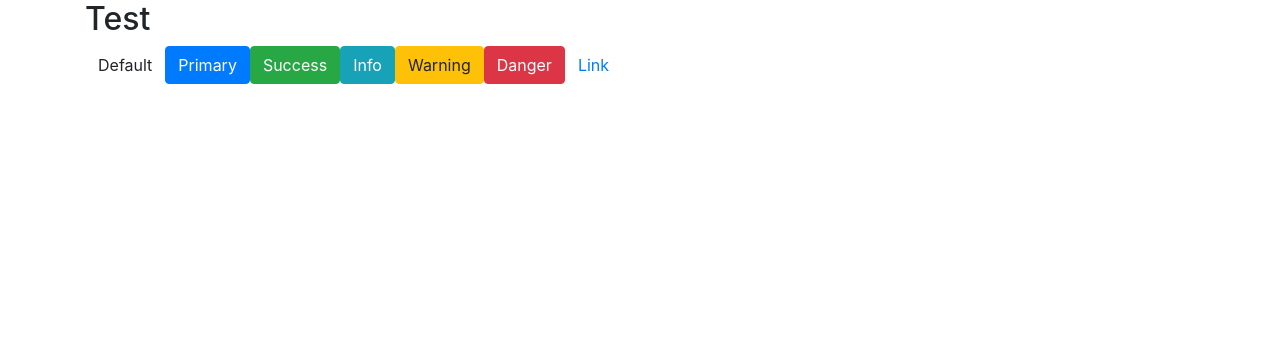
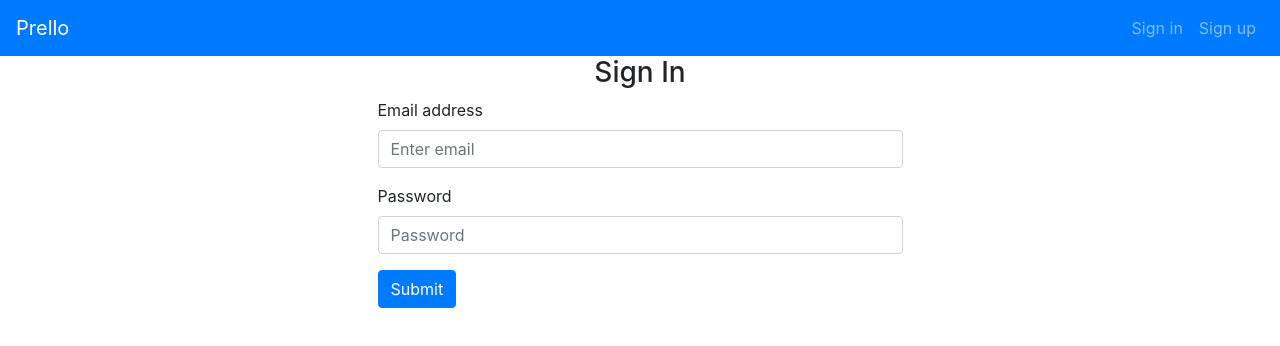
Before and after one commit to PaulContremoulin/PrelloProject, a React (Create React App) app in the folder client/: page / in a window 1280 px wide. Shown: the top 346 px of the page. Built offline with nearby package versions, Linux system fonts and the light colour scheme; no server answers.

Commit message:
[Front] - Login Views

```diff
--- a/client/package.json
+++ b/client/package.json
@@ -6,6 +6,8 @@
     "bootstrap": "^4.1.3",
     "classnames": "^2.2.6",
     "dotenv": "^6.1.0",
+    "jquery": "^3.3.1",
+    "popper.js": "^1.14.4",
     "react": "^16.5.2",
     "react-bootstrap": "^0.32.4",
     "react-dom": "^16.5.2",
@@ -13,6 +15,8 @@
     "react-router": "^4.3.1",
     "react-scripts": "2.0.5",
     "redux": "^4.0.1",
+    "redux-logger": "^3.0.6",
+    "redux-thunk": "^2.3.0",
     "socket.io-client": "^2.1.1"
   },
   "scripts": {
--- a/client/src/index.js
+++ b/client/src/index.js
@@ -5,6 +5,9 @@ import ReactDOM from 'react-dom';
 import { Provider } from "react-redux";
 import { store } from "./js/redux/store";
 import 'bootstrap/dist/css/bootstrap.min.css';
+import $ from 'jquery';
+import Popper from 'popper.js';
+import 'bootstrap/dist/js/bootstrap.bundle.min';
 
 import App from './js/App';
 
--- a/client/src/js/components/Login.jsx
+++ /dev/null
@@ -1,73 +0,0 @@
-// Modules
-import React from 'react';
-import { ButtonToolbar, Button } from 'react-bootstrap';
-
-// Css...
-
-// Actions & Constant
-
-
-export class Login extends React.Component {
-    /*
-     constructor(props) {
-      super(props);
-      this.nameUser;
-      this.passwUser;
-      this.state = {
-        nameUser: "",
-        passwordUser: "",
-        error_Str: ""
-      };
-    }
-
-    handleChange = (callback) => {
-
-    }
-
-    handleSubmit = event => {
-
-    }
-
-    login = ( state ) => ;
-   */
-    render() {
-        return (
-            <div className="Login container">
-                <h2>Test</h2>
-                <ButtonToolbar>
-                    {/* Standard button */}
-                    <Button>Default</Button>
-
-                    {/* Provides extra visual weight and identifies the primary action in a set of buttons */}
-                    <Button bsStyle="primary">Primary</Button>
-
-                    {/* Indicates a successful or positive action */}
-                    <Button bsStyle="success">Success</Button>
-
-                    {/* Contextual button for informational alert messages */}
-                    <Button bsStyle="info">Info</Button>
-
-                    {/* Indicates caution should be taken with this action */}
-                    <Button bsStyle="warning">Warning</Button>
-
-                    {/* Indicates a dangerous or potentially negative action */}
-                    <Button bsStyle="danger">Danger</Button>
-
-                    {/* Deemphasize a button by making it look like a link while maintaining button behavior */}
-                    <Button bsStyle="link">Link</Button>
-                </ButtonToolbar>
-            </div>
-        )
-    }
-}
-/*
-const mapStateToProps = (state, props) => ({});
-const mapDispatchToProps = (dispatch) => ({
-  setLogin: (res) => dispatch( setLogin(res)),
-});
-
-export const Login = connect(
-    mapStateToProps,
-    mapDispatchToProps
-)( LoginToBeConnected )
-*/
--- /dev/null
+++ b/client/src/js/components/Login/Login.jsx
@@ -0,0 +1,71 @@
+// Modules
+import React from 'react';
+
+// Css...
+
+// Actions & Constant
+
+
+export class Login extends React.Component {
+    /*
+     constructor(props) {
+      super(props);
+      this.nameUser;
+      this.passwUser;
+      this.state = {
+        nameUser: "",
+        passwordUser: "",
+        error_Str: ""
+      };
+    }
+
+    handleChange = (callback) => {
+
+    }
+
+    handleSubmit = event => {
+
+    }
+
+    login = ( state ) => ;
+   */
+    render() {
+        return (
+            <div className="Login container">
+                <div className="container">
+                    <div className="row justify-content-md-center">
+                        <h3>Sign In</h3>
+                    </div>
+                </div>
+                <div className="container">
+                    <div className="row">
+                        <div className="col-sm-6 offset-sm-3">
+                            <form>
+                                <div className="form-group">
+                                    <label htmlFor="exampleInputEmail1">Email address</label>
+                                    <input type="email" className="form-control" id="exampleInputEmail1" placeholder="Enter email"/>
+                                </div>
+                                <div className="form-group">
+                                    <label htmlFor="exampleInputPassword1">Password</label>
+                                    <input type="password" className="form-control" id="exampleInputPassword1" placeholder="Password"/>
+                                </div>
+                                <button type="submit" className="btn btn-primary">Submit</button>
+                            </form>
+                        </div>
+                    </div>
+                </div>
+            </div>
+        )
+    }
+}
+/*
+const mapStateToProps = (state, props) => ({});
+const mapDispatchToProps = (dispatch) => ({
+  setLogin: (res) => dispatch( setLogin(res)),
+});
+
+export const Login = connect(
+    mapStateToProps,
+    mapDispatchToProps
+)( LoginToBeConnected )
+*/
--- /dev/null
+++ b/client/src/js/components/NavBar/NavBar.jsx
@@ -0,0 +1,32 @@
+// Modules
+import React from 'react';
+
+// Css...
+
+// Actions & Constant
+
+
+export class NavBar extends React.Component {
+    render() {
+        return (
+            <nav className="navbar navbar-expand-lg navbar-dark bg-primary">
+                <a className="navbar-brand" href="#">Prello</a>
+                <button className="navbar-toggler" type="button" data-toggle="collapse"
+                        data-target="#navbarSupportedContent" aria-controls="navbarSupportedContent"
+                        aria-expanded="false" aria-label="Toggle navigation">
+                </button>
+
+                <div className="navbar-collapse collapse w-100 order-3 dual-collapse2">
+                    <ul className="navbar-nav ml-auto">
+                        <li className="nav-item">
+                            <a className="nav-link" href="#">Sign in</a>
+                        </li>
+                        <li className="nav-item">
+                            <a className="nav-link" href="#">Sign up</a>
+                        </li>
+                    </ul>
+                </div>
+            </nav>
+        )
+    }
+}
--- a/client/src/js/pages/LoginPage.jsx
+++ b/client/src/js/pages/LoginPage.jsx
@@ -1,9 +1,12 @@
 import React from 'react';
-import {Login} from '../components/Login';
+import {Login} from '../components/Login/Login';
+import {NavBar} from '../components/NavBar/NavBar';
 import App from "../App";
+import './LoginPage.css';
 
 export const LoginPage = () => (
-    <div className="LoginPage" >
+    <div className="LoginPage">
+        <NavBar/>
         <Login />
     </div>
 )
--- a/client/src/js/redux/store.js
+++ b/client/src/js/redux/store.js
@@ -1,6 +1,5 @@
 import { createStore, applyMiddleware } from 'redux';
 import { socket, socketMiddleware } from './middleware/websocket';
-
 import rootReducer from "./reducers/index";
 
 export const store = createStore(rootReducer, applyMiddleware(socketMiddleware(socket)));
```
Also changed, not shown: client/src/js/pages/LoginPage.css (added), 1 other file (tests, documents, lock files or other folders).
